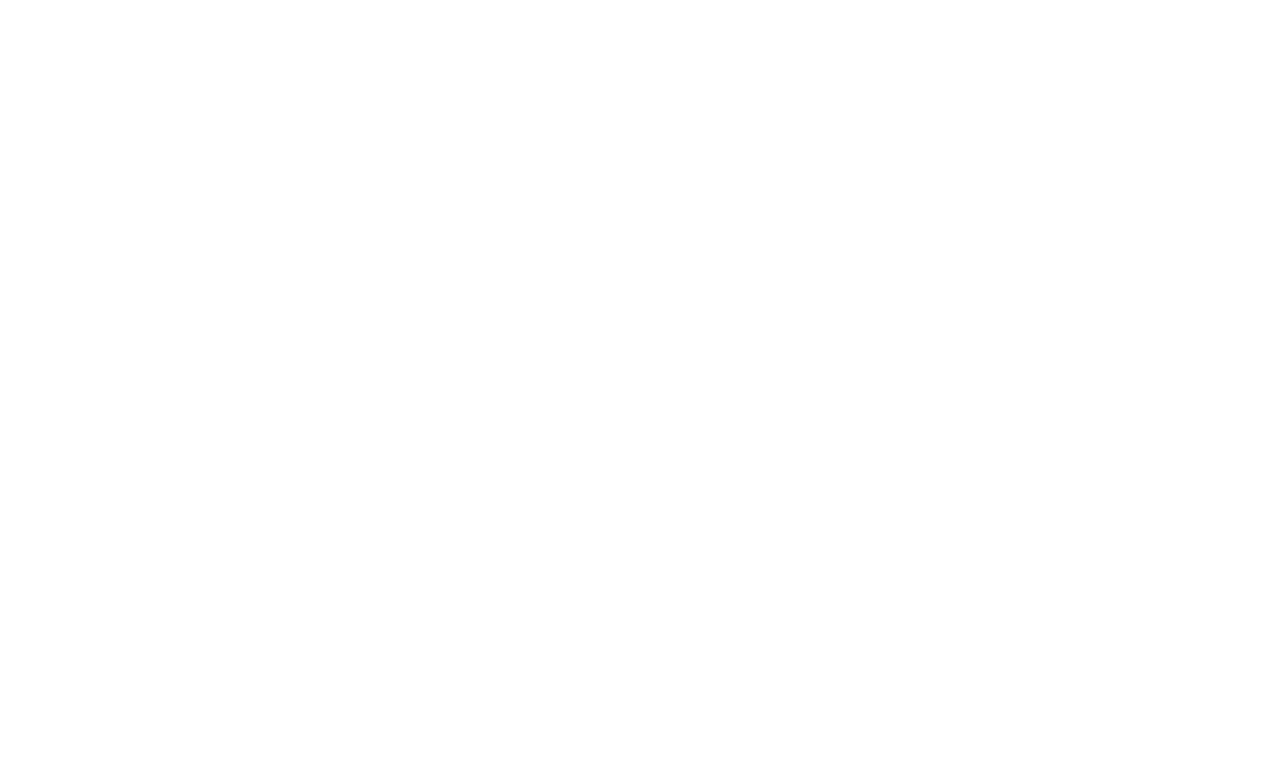
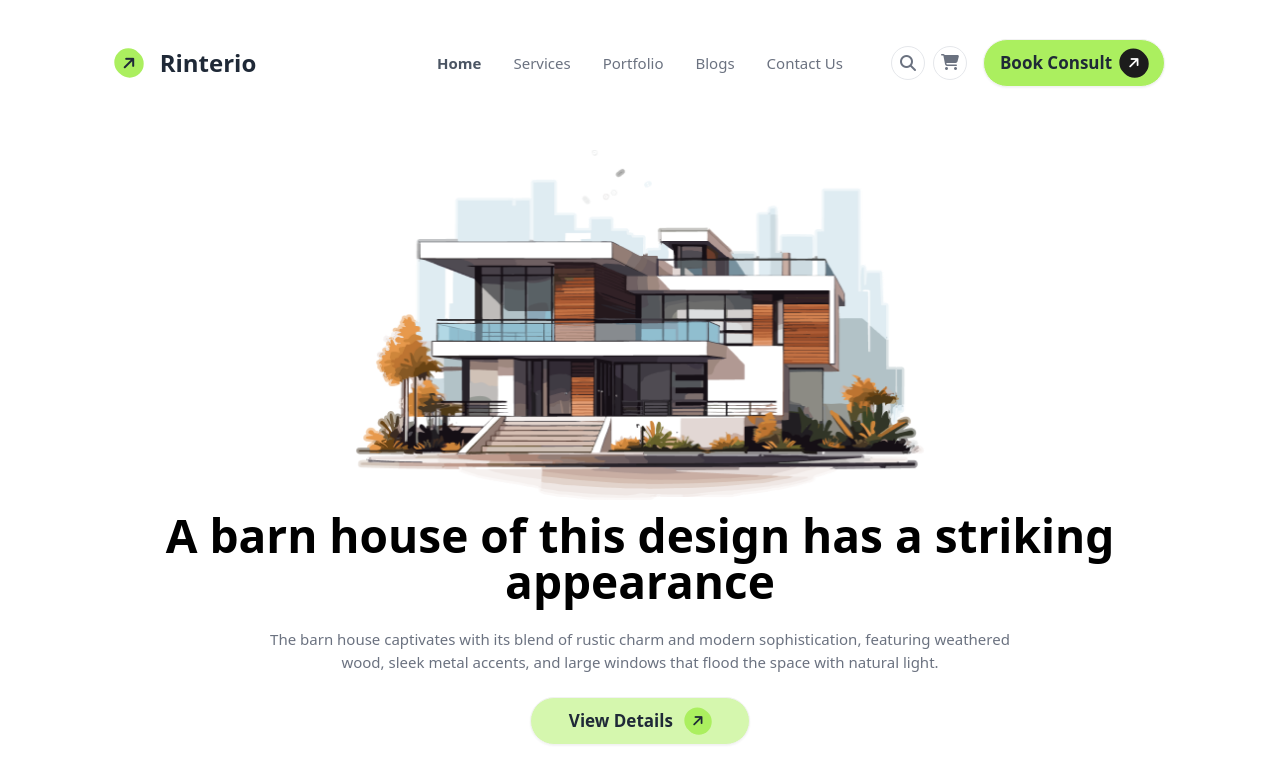
Before and after one commit to asifrahman2005/assignment-three, a plain HTML site: page index.html in a window 1280 px wide. Drawn offline with nearby package versions, Linux system fonts and the light colour scheme.

Commit message:
added an header section

```diff
--- a/index.html
+++ b/index.html
@@ -9,6 +9,8 @@
     <link rel="preconnect" href="https://fonts.googleapis.com">
     <link rel="preconnect" href="https://fonts.gstatic.com" crossorigin>
     <link href="https://fonts.googleapis.com/css2?family=Manrope:wght@200..800&display=swap" rel="stylesheet">
+    <!-- Font Awesome -->
+    <link rel="stylesheet" href="https://cdnjs.cloudflare.com/ajax/libs/font-awesome/6.6.0/css/all.min.css">
     <!-- DaisyUi CDN -->
     <link href="https://cdn.jsdelivr.net/npm/daisyui@4.12.10/dist/full.min.css" rel="stylesheet" type="text/css" />
     <script src="https://cdn.tailwindcss.com"></script>
@@ -19,6 +21,9 @@
                 extend: {
                     colors: {
                         clifford: '#da373d',
+                        all_btn_bg: '#ABEF5F',
+                        arrow_bg: '#1C1C1C',
+                        arrow_bg_green: '#ABEF5F80',
                     }
                 }
             }
@@ -33,7 +38,73 @@
 </head>
 
 <body>
+    <!-- Header Section -->
+    <header class="w-11/12 md:w-10/12 mx-auto">
+        <!-- Navbar Section -->
+        <div class="navbar bg-base-100">
+            <div class="navbar-start">
+                <i class="fa-solid fa-arrow-right -rotate-45 bg-all_btn_bg my-10 p-[7px] rounded-full"></i>
+                <a class="btn btn-ghost text-2xl font-bold">Rinterio</a>
+            </div>
+            <div class="navbar-center hidden lg:flex">
+                <ul class="menu menu-horizontal text-[15px] px-1">
+                    <li class="font-bold text-gray-600"><a>Home</a></li>
+                    <li class="text-gray-500"><a>Services</a></li>
+                    <li class="text-gray-500"><a>Portfolio</a></li>
+                    <li class="text-gray-500"><a>Blogs</a></li>
+                    <li class="text-gray-500"><a>Contact Us</a></li>
+                </ul>
+            </div>
 
+            <div class="navbar-end">
+                <div class="mr-4 md:flex hidden lg:flex">
+                    <i class="fa-solid fa-magnifying-glass mr-2 border p-2 rounded-full text-gray-500"></i>
+                    <i class="fa-solid fa-cart-shopping border p-[7px] rounded-full text-gray-500"></i>
+                </div>
+                <div class="btn bg-all_btn_bg rounded-full hidden md:flex lg:flex">
+                    <a class="text-[17px] font-bold">Book Consult</a>
+                    <i class="fa-solid fa-arrow-right -rotate-45 bg-arrow_bg p-2 rounded-full text-white"></i>
+                </div>
+            </div>
+            <div class="dropdown">
+                <div tabindex="0" role="button" class="btn btn-ghost lg:hidden">
+                    <svg xmlns="http://www.w3.org/2000/svg" class="h-5 w-5" fill="none" viewBox="0 0 24 24"
+                        stroke="currentColor">
+                        <path stroke-linecap="round" stroke-linejoin="round" stroke-width="2"
+                            d="M4 6h16M4 12h8m-8 6h16" />
+                    </svg>
+                </div>
+                <ul tabindex="0"
+                    class="menu menu-sm dropdown-content bg-base-100 rounded-box z-[1] mt-3 w-2 p-2 shadow">
+                    <li><a>Home</a></li>
+                    <li><a>Services</a></li>
+                    <li><a>Portfolio</a></li>
+                    <li><a>Blogs</a></li>
+                    <li><a>Contact Us</a></li>
+                </ul>
+            </div>
+        </div>
+        <!-- Banner Section -->
+        <div class=" mt-6">
+            <!--Banner Image -->
+            <div class=" w-full h-full md:w-[570px] md:h-[350px] mx-auto">
+                <img class="h-full w-full" src="assets/banner.png" alt="">
+            </div>
+            <!-- Banner Text -->
+            <div class="text-center md:px-12 mt-3">
+                <h1 class="text-[40px] md:text-[46px]  text-black  font-bold leading-none">A barn house of this design has a striking appearance</h1>
+                <p class="lg:text-[15px] text-[25px] md:px-[100px] text-gray-500 mt-6">The barn house captivates with its blend of rustic charm and modern sophistication, featuring weathered wood, sleek metal accents, and large windows that flood the space with natural light.</p>
+
+                <!-- Banner btn  -->
+                <div class="btn bg-arrow_bg_green rounded-full w-full md:w-[220px] mt-6">
+                    <a class="mr-1 text-[17px] font-bold">View Details</a>
+                    <i class="fa-solid fa-arrow-right bg-all_btn_bg p-[7px] -rotate-45 rounded-full"></i>
+                </div>
+
+            </div>
+
+        </div>
+    </header>
 </body>
 
 </html>
```
